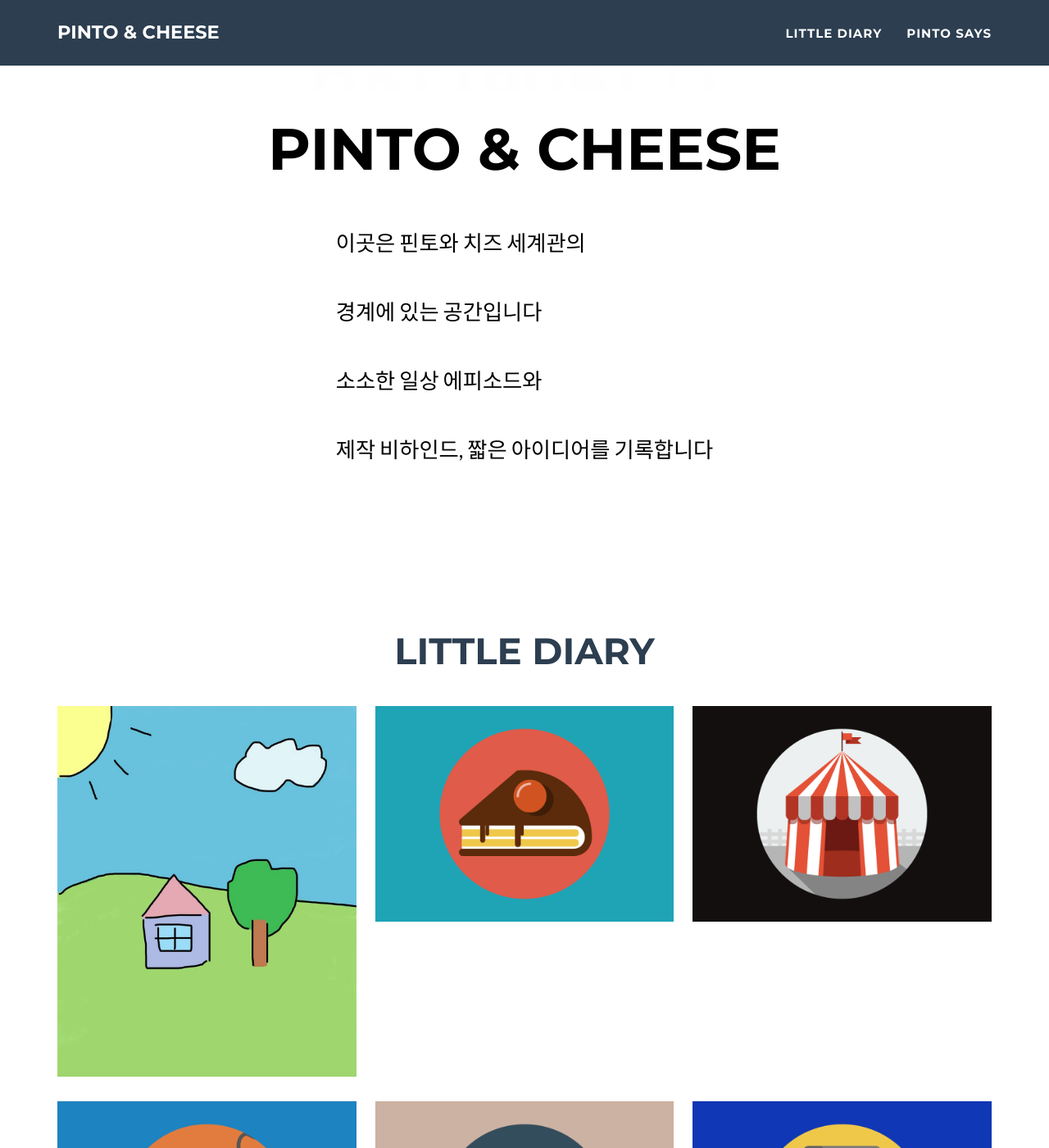
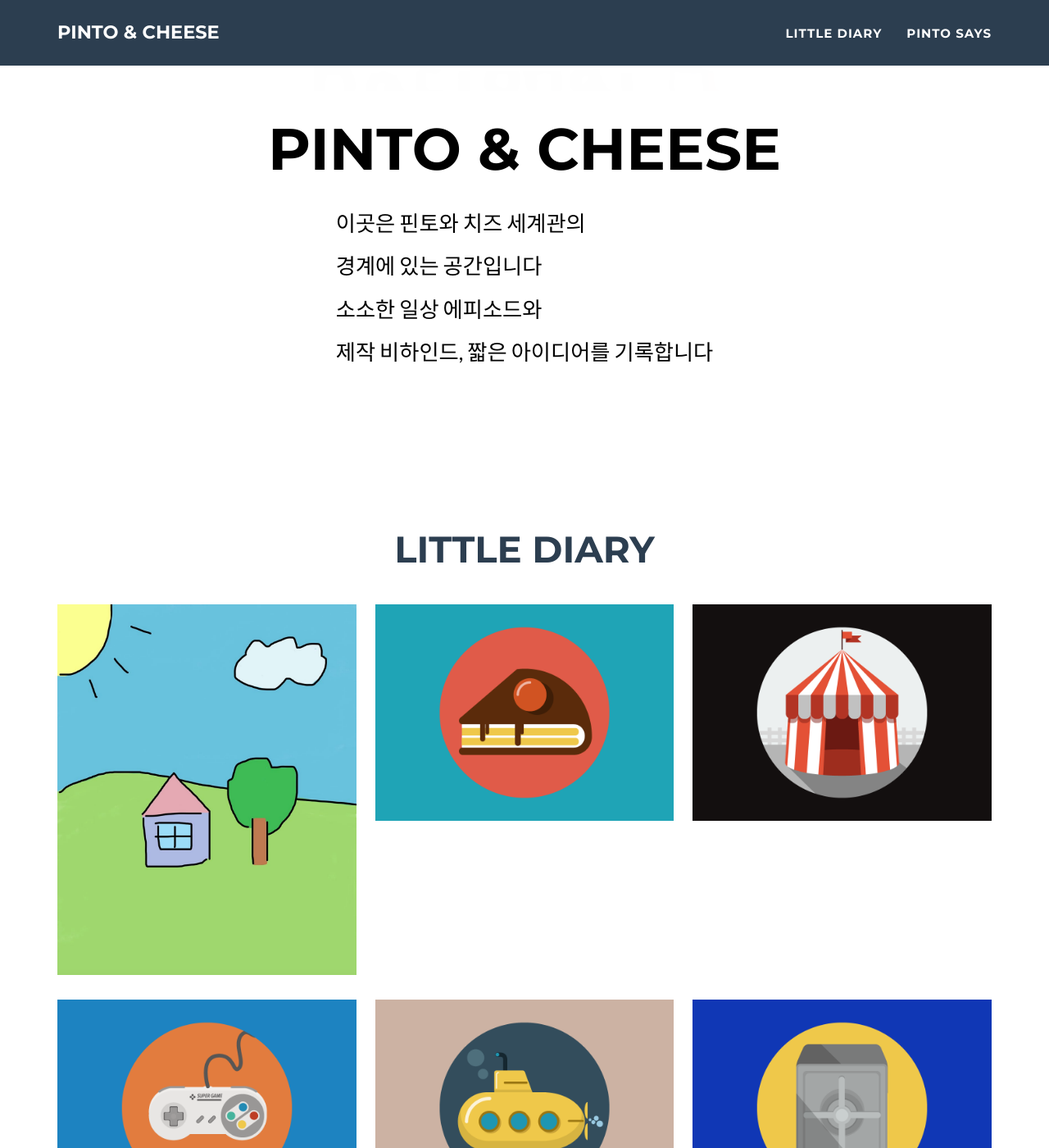
Before and after one commit to pintocheese/pintocheese.github.io, a Jekyll site: the page built from _posts/2014-07-18-project-1.markdown, in a window 1280 px wide and 1400 px high, scrolled down 1119 px. Shown: the whole window at 82% size. Built offline with Jekyll 4.4.1, drawn with Linux system fonts in a browser that asks for light colours.

Commit message:
Update custom.css

```diff
--- a/assets/css/custom.css
+++ b/assets/css/custom.css
@@ -15,7 +15,7 @@ section.success,
   font-size: inherit; /* 원래 크기 유지 */
   display: inline-block;   /* 블록을 텍스트 크기만큼만 차지하게 */
   text-align: left;        /* 글자는 왼쪽 정렬 */
-  line-height: 1.6;        /* 필요 시 줄 간격 조절 */
+  line-height: 1;        /* 필요 시 줄 간격 조절 */
 }
 
 
```
